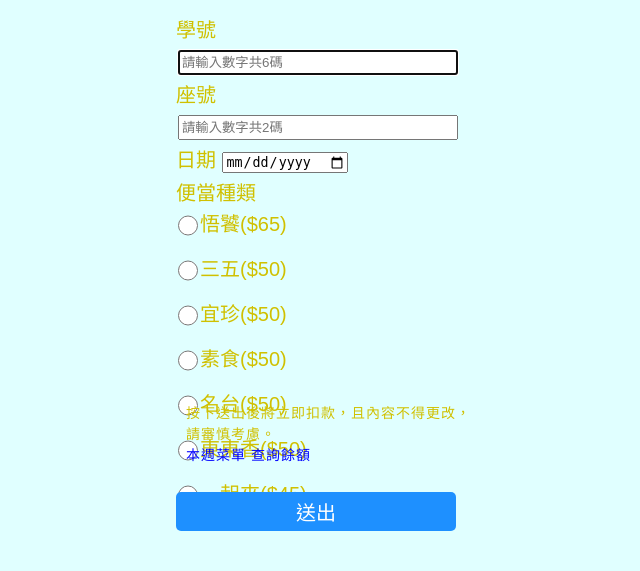
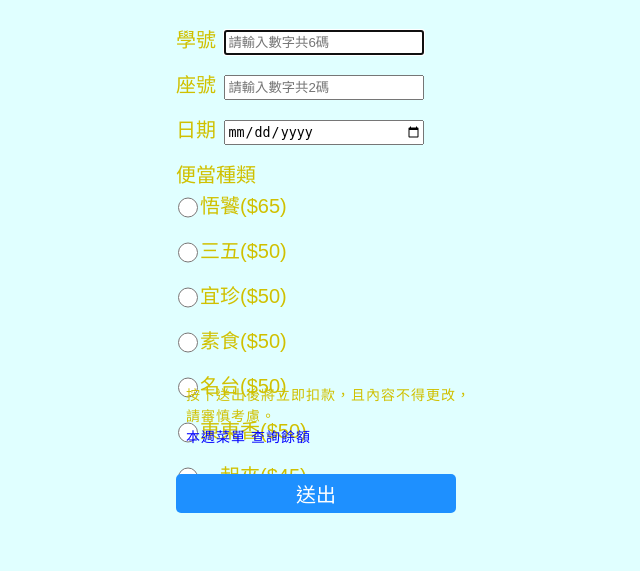
Before and after one commit to 113empire/lunch13, a Flask app: page /order/ in a window 1280 px wide. Shown: the part 100-671 px from the top of the page, without its empty margins (309-949 px from the left). Run offline with Flask 2, Linux system fonts and the light colour scheme.

Commit message:
Update order.css

```diff
--- a/static/css/order.css
+++ b/static/css/order.css
@@ -61,7 +61,13 @@ a:hover {
 
 .textarea {
 	margin: 10px auto 10px 2px;
-	width: 280px;
+	width: 200px;
+	height: 25px;
+}
+
+.date {
+	margin: 10px auto 10px 2px;
+	width: 200px;
 	height: 25px;
 }
 
```
